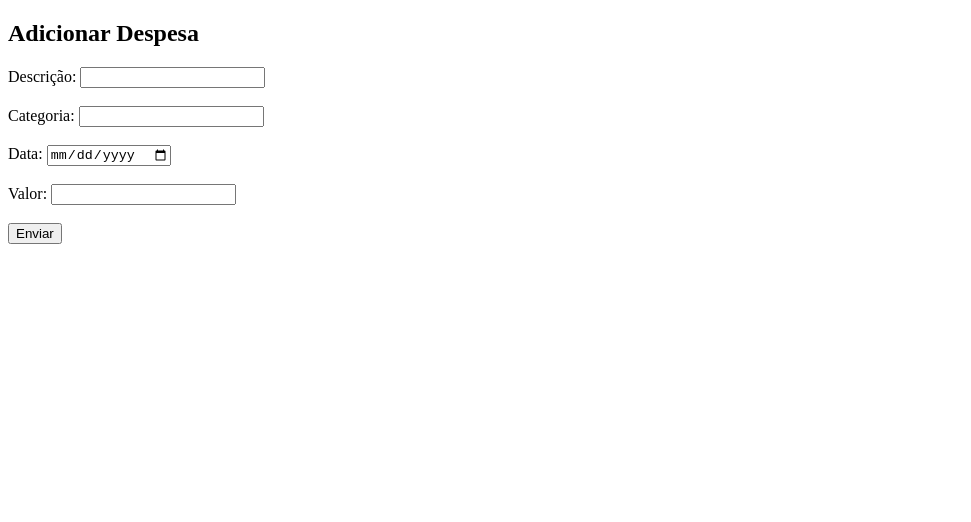
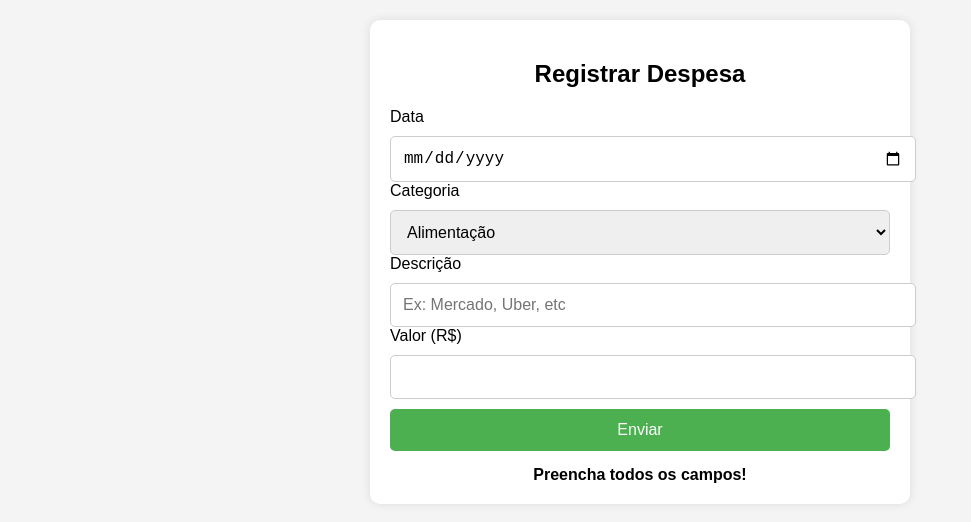
Before and after one commit to matheuszucchi12/DESPESAS-V2, a plain HTML site: page index.html in a window 1280 px wide. Both pictures are taken after a click on the button "Enviar". Shown: the whole page, without its empty margins (0-971 px from the left). Drawn offline with Linux system fonts and the light colour scheme; no server answers.

Commit message:
index.html

```diff
--- a/index.html
+++ b/index.html
@@ -1,57 +1,141 @@
 <!DOCTYPE html>
-<html lang="pt-br">
+<html lang="pt-BR">
+
 <head>
     <meta charset="UTF-8">
-  <title>Cadastro de Despesas</title>
+    <meta name="viewport" content="width=device-width, initial-scale=1.0">
+    <title>Controle de Despesas</title>
+
+    <style>
+        body {
+            font-family: Arial, sans-serif;
+            background-color: #f4f4f4;
+            margin: 0;
+            padding: 20px;
+        }
+
+        .container {
+            max-width: 500px;
+            margin: auto;
+            background: #fff;
+            padding: 20px;
+            border-radius: 10px;
+            box-shadow: 0 0 10px rgba(0, 0, 0, 0.1);
+        }
+
+        input,
+        select,
+        button {
+            width: 100%;
+            padding: 12px;
+            margin-top: 10px;
+            border-radius: 5px;
+            border: 1px solid #ccc;
+            font-size: 16px;
+        }
+
+        button {
+            background-color: #4CAF50;
+            color: white;
+            cursor: pointer;
+            border: none;
+        }
+
+        button:hover {
+            background-color: #45a049;
+        }
+
+        h2 {
+            text-align: center;
+        }
+
+        #msg {
+            margin-top: 15px;
+            text-align: center;
+            font-weight: bold;
+        }
+    </style>
 </head>
+
 <body>
-  <h2>Adicionar Despesa</h2>
 
-  <label>Descrição:</label>
-  <input type="text" id="descricao"><br><br>
+    <div class="container">
+        <h2>Registrar Despesa</h2>
 
-  <label>Categoria:</label>
-  <input type="text" id="categoria"><br><br>
+        <label>Data</label>
+        <input type="date" id="data">
 
-  <label>Data:</label>
-  <input type="date" id="data"><br><br>
+        <label>Categoria</label>
+        <select id="categoria">
+            <option>Alimentação</option>
+            <option>Transporte</option>
+            <option>Moradia</option>
+            <option>Lazer</option>
+            <option>Saúde</option>
+            <option>Outros</option>
+        </select>
 
-  <label>Valor:</label>
-  <input type="number" id="valor" step="0.01"><br><br>
+        <label>Descrição</label>
+        <input type="text" id="descricao" placeholder="Ex: Mercado, Uber, etc">
+
+        <label>Valor (R$)</label>
+        <input type="number" id="valor" step="0.01">
 
         <button onclick="enviar()">Enviar</button>
 
-  <p id="status"></p>
+        <div id="msg"></div>
+    </div>
+
 
     <script>
-    const AIRTABLE_API_KEY = "patO81qJkTwCzWxCE.9efc6916c022b9ffa015ca18f76b747f9b8eeb40cfeaa0a114d5ee8e9115b9f9";
-    const BASE_ID = "app4xv1T8nApN0Bev";
-    const TABLE_NAME = "Despesas";
+        async function enviar() {
+            document.getElementById("msg").innerHTML = "Enviando...";
 
-    async function enviar() {
-      const dados = {
+            const data = document.getElementById("data").value;
+            const categoria = document.getElementById("categoria").value;
+            const descricao = document.getElementById("descricao").value;
+            const valor = parseFloat(document.getElementById("valor").value);
+
+            if (!data || !descricao || !valor) {
+                document.getElementById("msg").innerHTML = "Preencha todos os campos!";
+                return;
+            }
+
+            // 🔥 SUBSTITUA AQUI PELA SUA URL DO NOCODEAPI
+            const API_URL = "https://v1.nocodeapi.com/matheuszucchi/airtable/IgbhtkyBNflYvQkS";
+
+            try {
+                const resposta = await fetch(API_URL, {
+                    method: "POST",
+                    headers: { "Content-Type": "application/json" },
+                    body: JSON.stringify({
                         fields: {
-          Descricao: document.getElementById("descricao").value,
-          Categoria: document.getElementById("categoria").value,
-          Data: document.getElementById("data").value,
-          Valor: Number(document.getElementById("valor").value)
+                            data: data,
+                            categoria: categoria,
+                            descricao: descricao,
+                            valor: valor
                         }
-      };
-
-      const req = await fetch(`https://api.airtable.com/v0/${BASE_ID}/${TABLE_NAME}`, {
-        method: "POST",
-        headers: {
-          Authorization: `Bearer ${AIRTABLE_API_KEY}`,
-          "Content-Type": "application/json"
-        },
-        body: JSON.stringify(dados)
+                    })
                 });
 
-      const resposta = await req.json();
+                if (!resposta.ok) {
+                    document.getElementById("msg").innerHTML = "Erro ao enviar!";
+                    return;
+                }
 
-      document.getElementById("status").innerText =
-        resposta.id ? "Enviado com sucesso!" : "Erro ao enviar!";
+                document.getElementById("msg").innerHTML = "✔️ Despesa registrada com sucesso!";
+
+                document.getElementById("data").value = "";
+                document.getElementById("descricao").value = "";
+                document.getElementById("valor").value = "";
+
+            } catch (e) {
+                document.getElementById("msg").innerHTML = "Erro na conexão!";
+                console.error(e);
+            }
         }
     </script>
+
 </body>
+
 </html>
```
Lines whose indentation alone changed are shown as unchanged.
